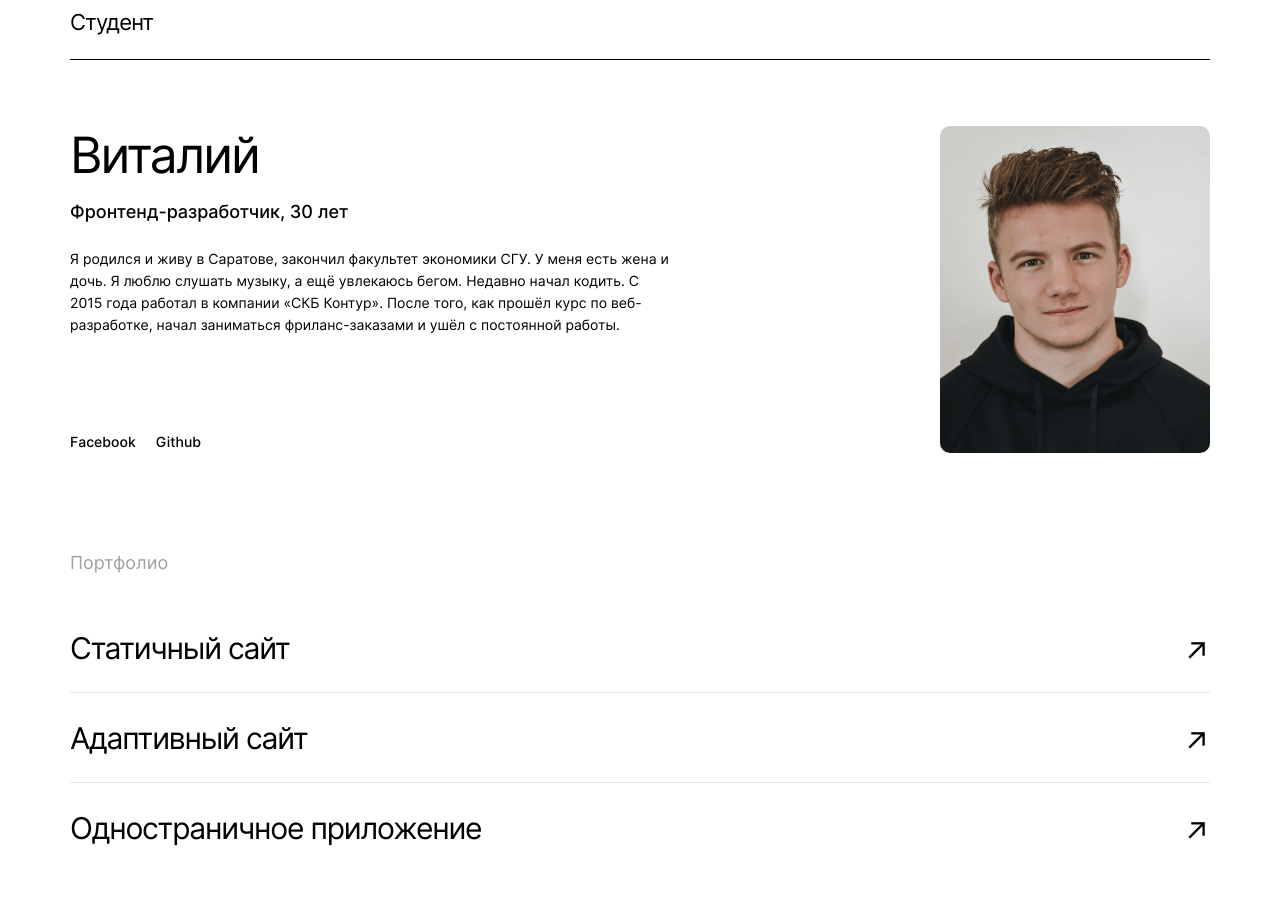
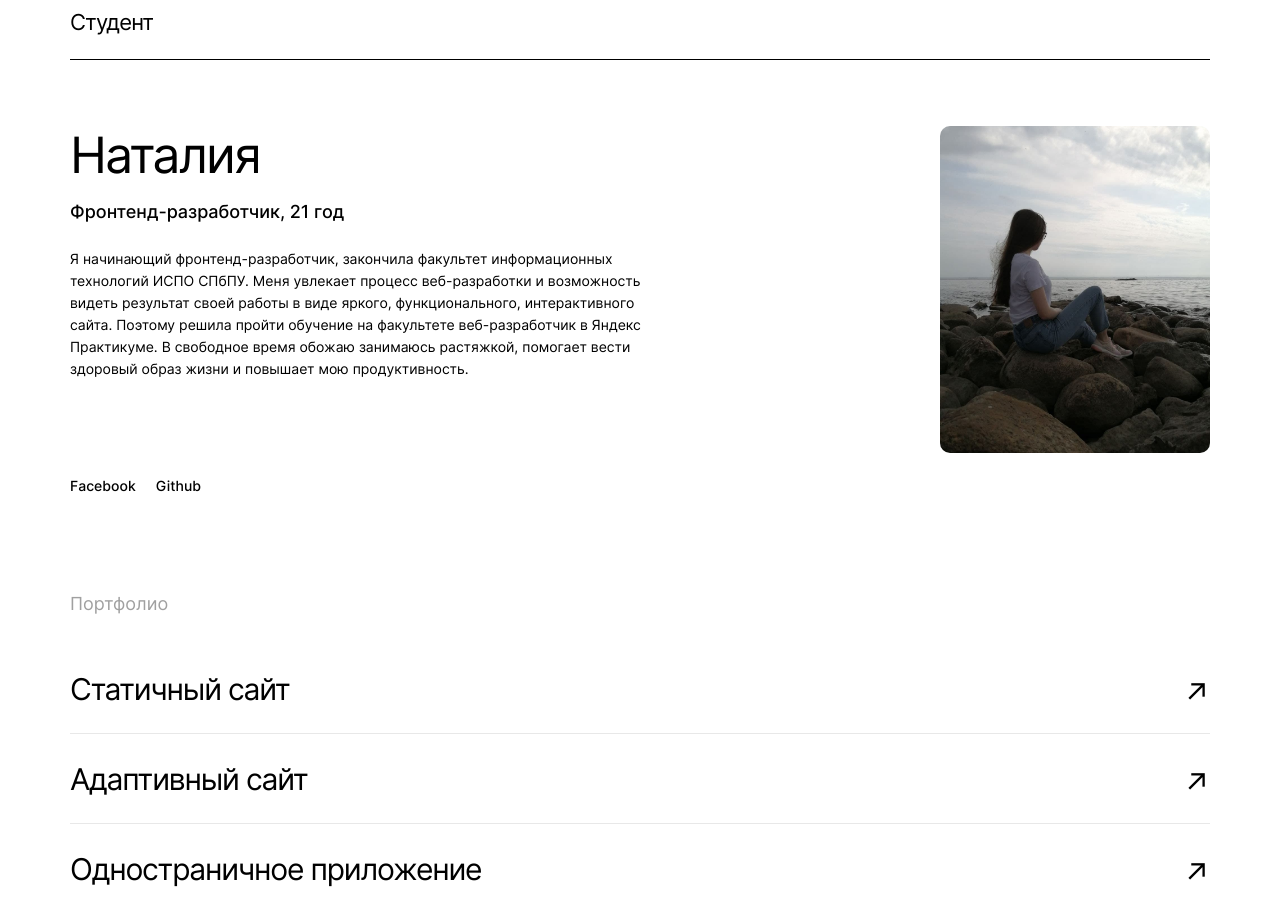
Before and after one commit to NataliaBaeva20/movies-explorer-frontend, a React (Create React App) app: page / in a window 1280 px wide. Shown: the part 1920-2843 px from the top of the page. Built offline with nearby package versions, Linux system fonts and the light colour scheme.

Commit message:
refactor: изменить информацию о себе

```diff
--- a/src/components/AboutMe/AboutMe.js
+++ b/src/components/AboutMe/AboutMe.js
@@ -1,6 +1,6 @@
 import './AboutMe.css';
 
-import imageStudent from '../../images/image-student.png';
+import imageStudent from '../../images/my_photo.jpg';
 
 function AboutMe() {
   return (
@@ -8,12 +8,12 @@ function AboutMe() {
       <h2 className="about-me__title content__title">Студент</h2>
       <div className="about-me__info">
         <div className="about-me__block">
-          <h3 className="about-me__info-title">Виталий</h3>
-          <p className="about-me__occupation">Фронтенд-разработчик, 30 лет</p>
-          <p className="about-me__description">Я родился и живу в Саратове, закончил факультет экономики СГУ. У меня есть жена и дочь.
-            Я люблю слушать музыку, а ещё увлекаюсь бегом. Недавно начал кодить. С 2015 года работал в компании «СКБ Контур».
-            После того, как прошёл курс по веб-разработке, начал заниматься фриланс-заказами и ушёл с постоянной работы.</p>
-
+          <h3 className="about-me__info-title">Наталия</h3>
+          <p className="about-me__occupation">Фронтенд-разработчик, 21 год</p>
+          <p className="about-me__description">Я начинающий фронтенд-разработчик, закончила факультет информационных технологий ИСПО СПбПУ.
+          Меня увлекает процесс веб-разработки и возможность видеть результат своей работы в виде яркого, функционального, интерактивного сайта.
+          Поэтому решила пройти обучение на факультете веб-разработчик в Яндекс Практикуме.
+          В свободное время обожаю занимаюсь растяжкой, помогает вести здоровый образ жизни и повышает мою продуктивность.</p>
           <ul className="about-me__links">
             <li className="about-me__link-item">
               <a href="https://www.facebook.com/" target='_blank' rel="noreferrer" className="about-me__link">Facebook</a>
```
Also changed, not shown: src/images/my_photo.jpg (added).
